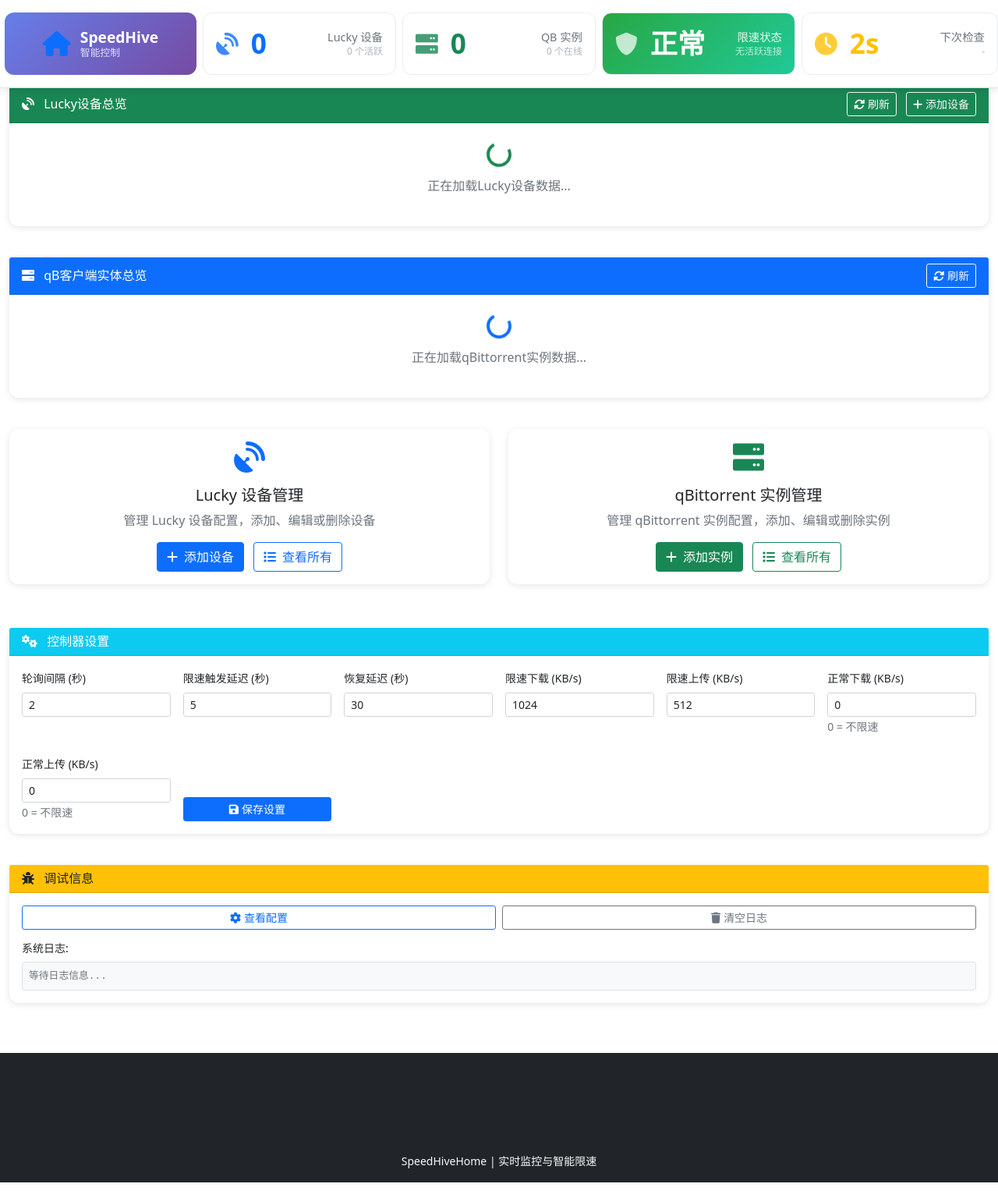
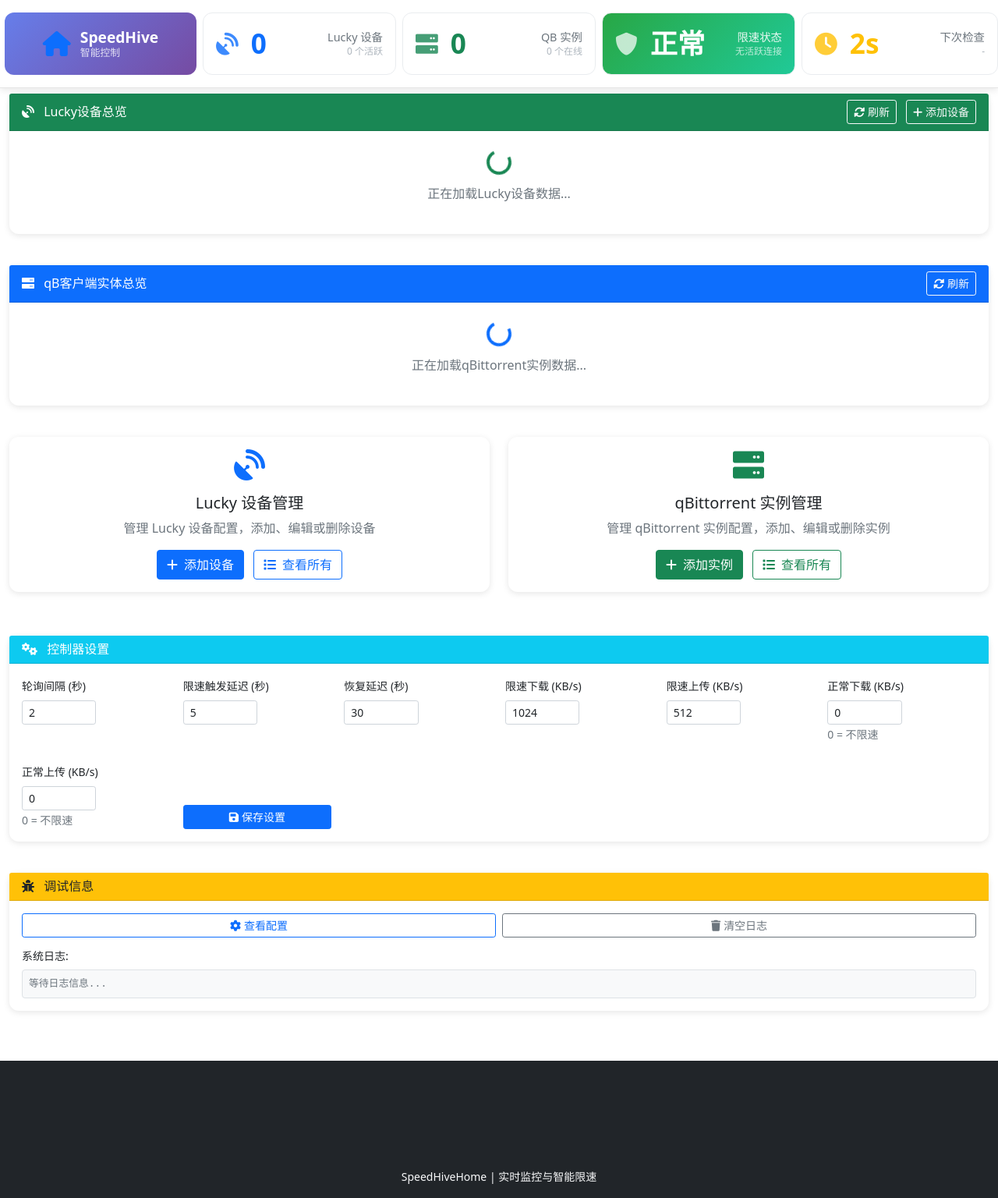
Before and after one commit to myptyun/qbit-smart-controller, a FastAPI app: template app/templates/index.html in a window 1280 px wide. Shown: the whole page at 78% size. Run offline with FastAPI, Linux system fonts and the light colour scheme; the template is opened without the code that fills it, so the values that code supplies are empty.

Commit message:
feat: reduce controller settings input fields to half size
- Add CSS rules to make all controller settings input fields 50% width
- Set max-width to 120px to prevent fields from becoming too wide
- Affects: poll-interval, limit-on-delay, limit-off-delay, limited-download, limited-upload, normal-download, normal-upload
- Makes the controller settings section more compact and space-efficient

```diff
--- a/app/templates/index.html
+++ b/app/templates/index.html
@@ -402,9 +402,17 @@
             line-height: 1;
         }
 
+        /* 控制器设置输入框缩小一半 */
+        #poll-interval, #limit-on-delay, #limit-off-delay,
+        #limited-download, #limited-upload, #normal-download,
+        #normal-upload {
+            width: 50% !important;
+            max-width: 120px;
+        }
+
         /* 为固定卡片调整页面内容的上边距 */
         .container {
-            margin-top: 110px; /* 增加10px上边距，避免被悬浮卡片盖住 */
+            margin-top: 120px; /* 增加10px上边距，避免被悬浮卡片盖住 */
         }
 
         /* 响应式调整 */
```
